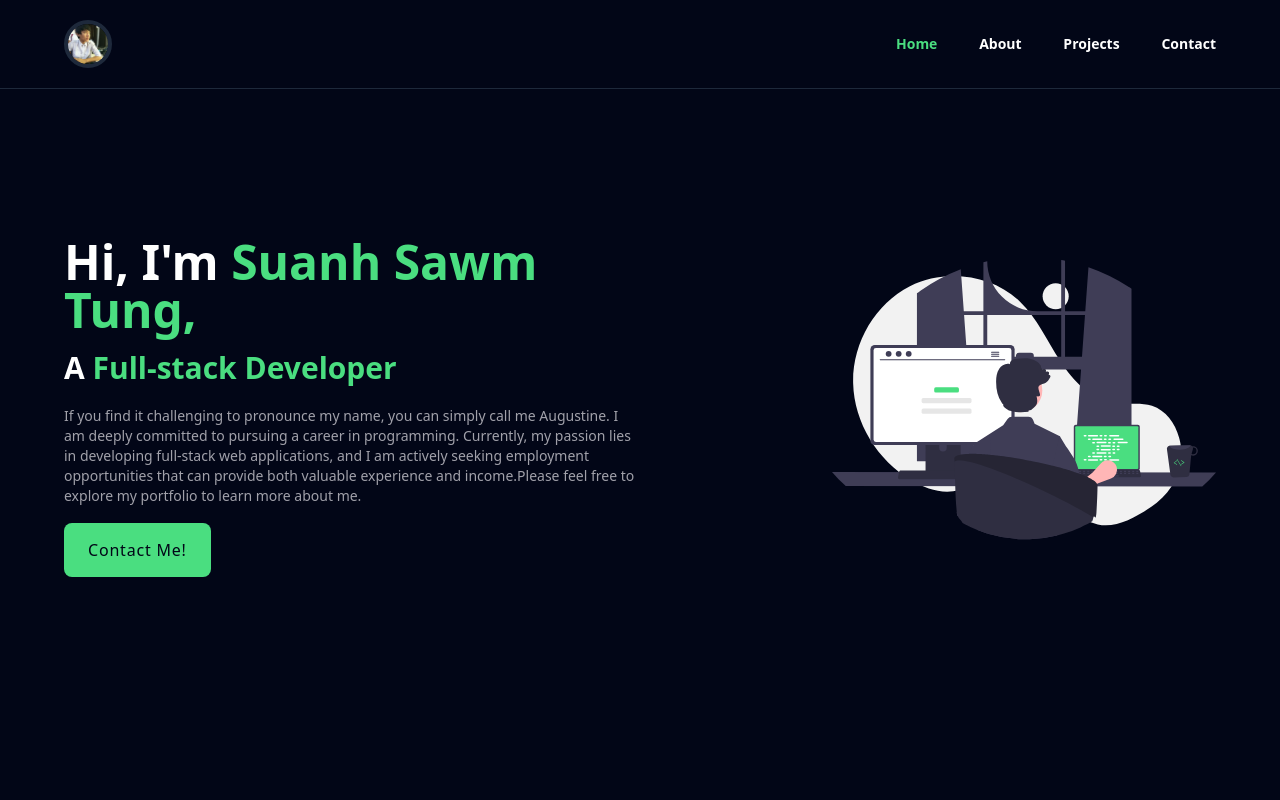
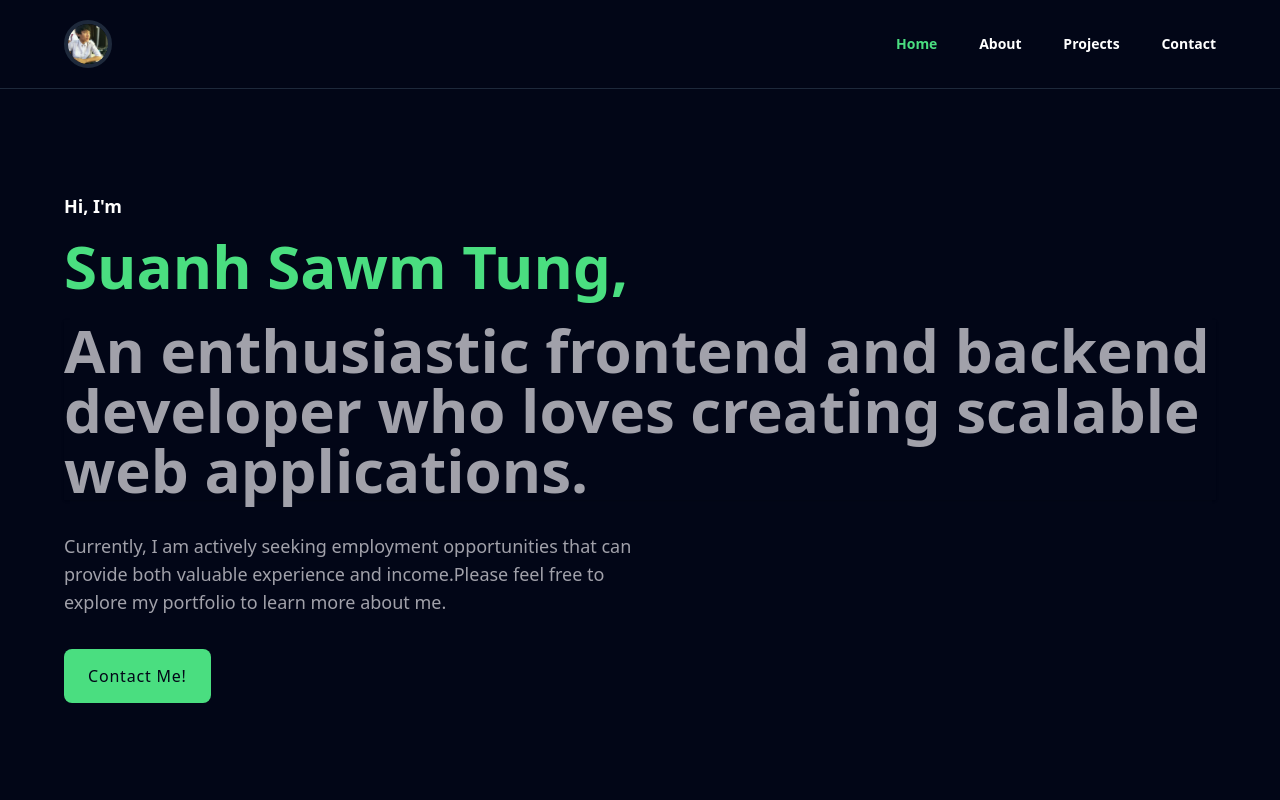
Before and after one commit to suanhsawmtung/Portfolio-2023, a Vue app: page / in a window 1280 px wide. Shown: the top 800 px of the page. Built offline with nearby package versions, Linux system fonts and the light colour scheme.

Commit message:
add layout, hero section design change and responsive for larger screen size

```diff
--- a/src/App.vue
+++ b/src/App.vue
@@ -1,11 +1,10 @@
 <script setup lang="ts">
-import TopNav from './components/TopNav.vue';
 import Home from './components/Home.vue';
 import About from './components/About.vue';
 import Projects from './components/Projects.vue';
 import Contact from './components/Contact.vue';
-import BottomNav from './components/BottomNav.vue';
-
+import Layout from './components/Layout.vue';
+import MobileHome from './components/MobileHome.vue';
 import { ref } from 'vue';
 
 const windowWidth = ref<number>(window.innerWidth);
@@ -18,13 +17,11 @@ window.addEventListener('resize', () => {
 </script>
 
 <template>
-  <TopNav :windowWidth="windowWidth" />
-  <BottomNav :windowWidth="windowWidth" />
-  <Home />
-  <About :windowWidth="windowWidth" />
-  <Projects />
-  <Contact />
+  <Layout :windowWidth="windowWidth">
+    <Home v-if="windowWidth > 640" />
+    <MobileHome v-else  />
+    <About :windowWidth="windowWidth" />
+    <Projects />
+    <Contact />
+  </Layout>
 </template>
-
-<style scoped>
-</style>
--- a/src/components/About.vue
+++ b/src/components/About.vue
@@ -1,5 +1,5 @@
 <template>
-    <section id="about" class="w-screen pt-28 sm:pb-28 pb-6s lg:min-h-screen flex flex-col flex-wrap lg:flex-row justify-between gap-8 lg:gap-0 lg:gap-y-5 bg-[#030712] overflow-x-hidden">
+    <section id="about" class="w-screen 2xl:max-w-[1440px] pt-28 sm:pb-28 pb-6 lg:min-h-screen flex flex-col flex-wrap lg:flex-row justify-between gap-8 lg:gap-0 lg:gap-y-5 bg-[#030712] overflow-x-hidden">
         <div class="w-full lg:w-2/6 h-auto lg:h-full ps-6 md:ps-16 lg:ps-0 flex justify-start lg:justify-center items-start">
             <div class="w-11/12 sm:w-1/3 lg:w-4/6 h-auto overflow-hidden rounded-lg">
                 <img src="../assets/portfolio-about.jpg" class="w-full h-auto" alt="about">
--- a/src/components/Contact.vue
+++ b/src/components/Contact.vue
@@ -1,13 +1,8 @@
 <template>
-    <section id="contact" class="w-screen h-screen px-6 md:px-16 bg-[#030712]">
+    <section id="contact" class="w-screen 2xl:max-w-[1440px] h-screen 2xl:h-[60vh] px-6 md:px-16 bg-[#030712]">
         <div class="w-full h-4/6 md:h-5/6 flex justify-center items-center">
             <div class="w-full lg:w-2/6 text-center">
                 <Header class="mx-auto"> Contact Me</Header>
-                <!-- <p class="text-zinc-400 mb-6">
-                    You can directly call me with the phone number: +959783312791.
-                    Otherwise, you can also send mail by clicking the button below.
-                    Let's make things better together more than we could imagine.
-                </p> -->
                 <Description class="!mb-6">
                     You can directly call me with the phone number: +959783312791.
                     Otherwise, you can also send mail by clicking the button below.
--- a/src/components/Home.vue
+++ b/src/components/Home.vue
@@ -1,34 +1,30 @@
 <template>
-    <section id="home" class="w-screen lg:h-screen px-6 md:px-16 flex flex-col lg:flex-row justify-between bg-slate-950 overflow-x-hidden">
-        <div class="w-full lg:w-1/2 h-[30rem] sm:h-[34rem] lg:h-full flex items-center sm:items-center lg:items-center">
-            <div class="w-full text-white">
-                <h1 class="mb-2 sm:mb-4 font-extrabold flex flex-col gap-1 sm:block">
-                    <span class="text-sm sm:text-5xl">Hi, I'm </span>
-                    <span class="text-green-400 text-3xl sm:text-5xl">Suanh Sawm Tung,</span>
+    <section id="home" class="2xl:max-w-[1440px] min-h-screen flex items-end 2xl:items-center px-6 md:px-16 bg-slate-950">
+        <div class="w-full h-full text-white mt-36 mb-28">
+            <h1 class="mb-2 sm:mb-6 font-extrabold flex flex-col gap-4">
+                <span class="text-lg">Hi, I'm </span>
+                <span class="text-green-400 text-4xl sm:text-6xl">Suanh Sawm Tung,</span>
             </h1>
-                <h3 class="mb-2 sm:mb-5 font-bold text-xl sm:text-3xl text-white">
-                    A <span class="text-green-400">Full-stack Developer</span>
+            <h3 class="mb-6 sm:mb-8 font-bold text-4xl sm:text-6xl text-zinc-400 shadow">
+                An enthusiastic frontend and backend developer who loves creating scalable web applications.
             </h3>
-                <Description class="!mb-8">
-                    If you find it challenging to pronounce my name, you can simply call me Augustine.
-                    I am deeply committed to pursuing a career in programming. Currently, my passion lies in
-                    developing full-stack web applications, and I am actively seeking employment opportunities
+            <Description class="w-full lg:w-1/2 !mb-12 !text-lg">
+                Currently, I am actively seeking employment opportunities
                 that can provide both valuable experience and income.Please feel free to explore my portfolio
                 to learn more about me.
             </Description>
             <Button href="#contact">Contact Me!</Button>
         </div>
-        </div>
-        <div class="w-full lg:w-1/2 h-96 sm:h-[30rem] lg:h-full flex justify-center lg:justify-end items-end sm:items-center order-first sm:order-last">
+        <!-- <div class="w-full lg:w-1/2 h-96 sm:h-[30rem] lg:h-full flex justify-center lg:justify-end items-end sm:items-center order-first sm:order-last">
             <div class="w-full md:w-4/6 h-auto">
                 <HeroSvg class="w-full h-auto" />
             </div>
-        </div>
+        </div> -->
     </section>
 </template>
 
 <script lang="ts" setup>
-import HeroSvg from './icons/HeroSvg.vue';
+// import HeroSvg from './icons/HeroSvg.vue';
 import Button from './atoms/Button.vue';
 import Description from './atoms/Description.vue';
 
--- /dev/null
+++ b/src/components/Layout.vue
@@ -0,0 +1,17 @@
+<template>
+    <main class="flex flex-col items-center">
+        <TopNav :windowWidth="windowWidth" />
+        <slot />
+        <BottomNav :windowWidth="windowWidth" />
+    </main>
+</template>
+
+<script setup lang="ts">
+import TopNav from './common/TopNav.vue';
+import BottomNav from './common/BottomNav.vue';
+
+defineProps<{
+    windowWidth: number,
+}>();
+
+</script>
--- /dev/null
+++ b/src/components/MobileHome.vue
@@ -0,0 +1,36 @@
+<template>
+    <section id="home" class="w-screen lg:h-screen px-6 md:px-16 flex flex-col lg:flex-row justify-between bg-slate-950 overflow-x-hidden">
+        <!-- <section id="home" class="w-screen 2xl:max-w-[1440px] min-h-screen flex flex-col sm:flex-row justify-between sm:justify-start sm:items-center lg:items-end 2xl:items-center px-6 md:px-16 bg-slate-950"></section> -->
+        <div class="w-full lg:w-1/2 h-[30rem] sm:h-[34rem] lg:h-full flex items-center sm:items-center lg:items-center">
+            <div class="w-full text-white">
+                <h1 class="mb-2 sm:mb-4 font-extrabold flex flex-col gap-1 sm:block">
+                    <span class="text-sm sm:text-5xl">Hi, I'm </span>
+                    <span class="text-green-400 text-3xl sm:text-5xl">Suanh Sawm Tung,</span>
+                </h1>
+                <h3 class="mb-2 sm:mb-5 font-bold text-xl sm:text-3xl text-white">
+                    A <span class="text-green-400">Full-stack Developer</span>
+                </h3>
+                <Description class="!mb-8">
+                    If you find it challenging to pronounce my name, you can simply call me Augustine.
+                    I am deeply committed to pursuing a career in programming. Currently, my passion lies in
+                    developing full-stack web applications, and I am actively seeking employment opportunities
+                    that can provide both valuable experience and income.Please feel free to explore my portfolio
+                    to learn more about me.
+                </Description>
+                <Button href="#contact">Contact Me!</Button>
+            </div>
+        </div>
+        <div class="w-full lg:w-1/2 h-96 sm:h-[30rem] lg:h-full flex justify-center lg:justify-end items-end sm:items-center order-first sm:order-last">
+            <div class="w-full md:w-4/6 h-auto">
+                <HeroSvg class="w-full h-auto" />
+            </div>
+        </div>
+    </section>
+</template>
+
+<script lang="ts" setup>
+import HeroSvg from './icons/HeroSvg.vue';
+import Button from './atoms/Button.vue';
+import Description from './atoms/Description.vue';
+
+</script>
--- a/src/components/Projects.vue
+++ b/src/components/Projects.vue
@@ -1,5 +1,5 @@
 <template>
-    <section id="projects" class="w-screen lg:min-h-screen py-28 flex flex-col justify-center bg-slate-950 overflow-x-hidden">
+    <section id="projects" class="w-screen 2xl:max-w-[1440px] lg:min-h-screen 2xl:min-h-[60vh] py-28 flex flex-col justify-center bg-slate-950 overflow-x-hidden">
         <Header class="mx-auto !mb-12">
             Some of My Works
         </Header>
--- a/src/components/atoms/Description.vue
+++ b/src/components/atoms/Description.vue
@@ -1,5 +1,5 @@
 <template>
-    <p class="mb-6 sm:mb-3 text-sm text-zinc-400">
+    <article class="mb-6 sm:mb-3 text-sm text-zinc-400">
         <slot />
-    </p>
+    </article>
 </template>
--- a/src/components/TopNav.vue
+++ b/src/components/common/TopNav.vue
@@ -1,10 +1,10 @@
 <template>
     <nav
-        class="w-screen fixed top-0 left-0 text-white bg-slate-950 px-6 md:px-16 py-5
+        class="w-screen 2xl:max-w-[1440px] 2xl:mx-auto fixed top-0 text-white bg-slate-950 px-6 md:px-16 py-5
             flex justify-between items-center border-b border-slate-800"
     >
         <div class="w-12 h-12 border-4 border-slate-800 overflow-hidden rounded-full">
-            <img src="../assets/portfolio-logo.jpg" class="w-full h-full object-cover" alt="">
+            <img src="../../assets/portfolio-logo.jpg" class="w-full h-full object-cover" alt="">
         </div>
         <ul
             v-if="windowWidth > 768"
```
Also changed, not shown: src/components/common/BottomNav.vue (renamed from src/components/BottomNav.vue). Lines whose indentation alone changed are shown as unchanged.
